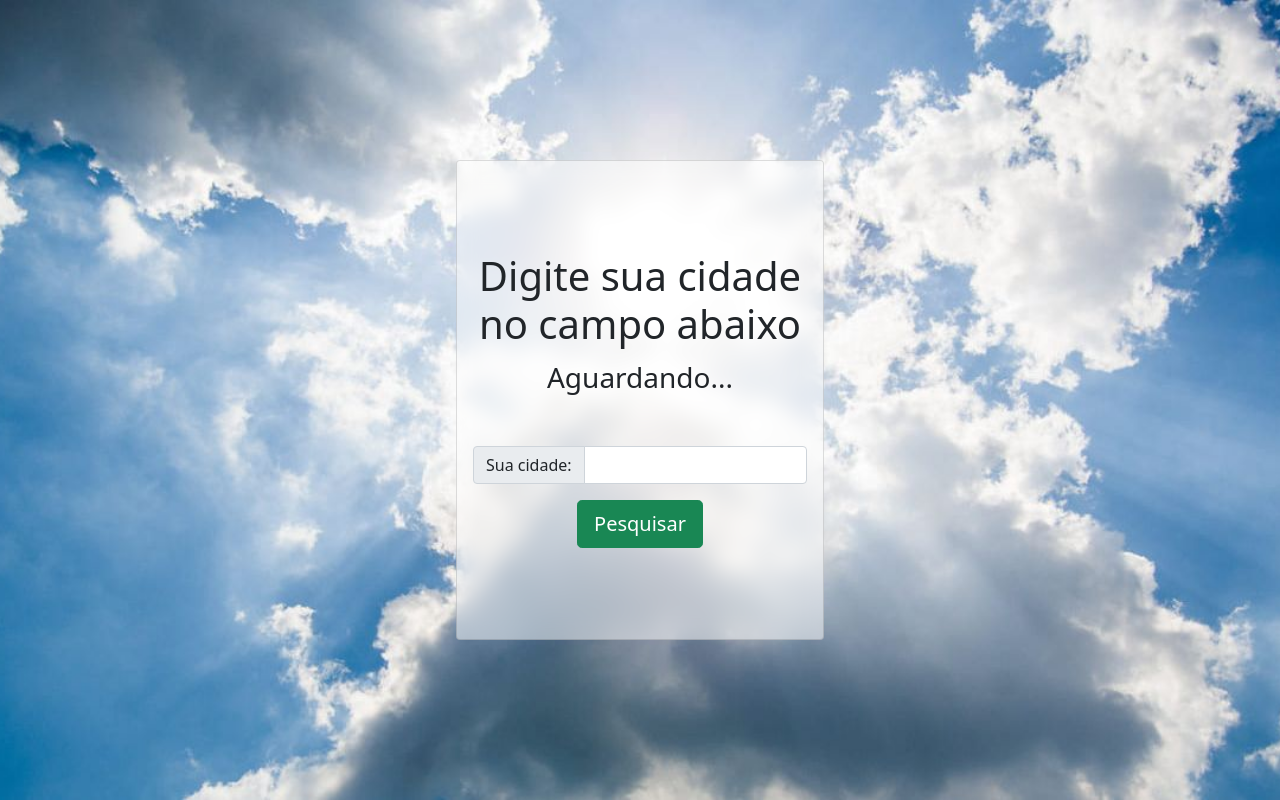
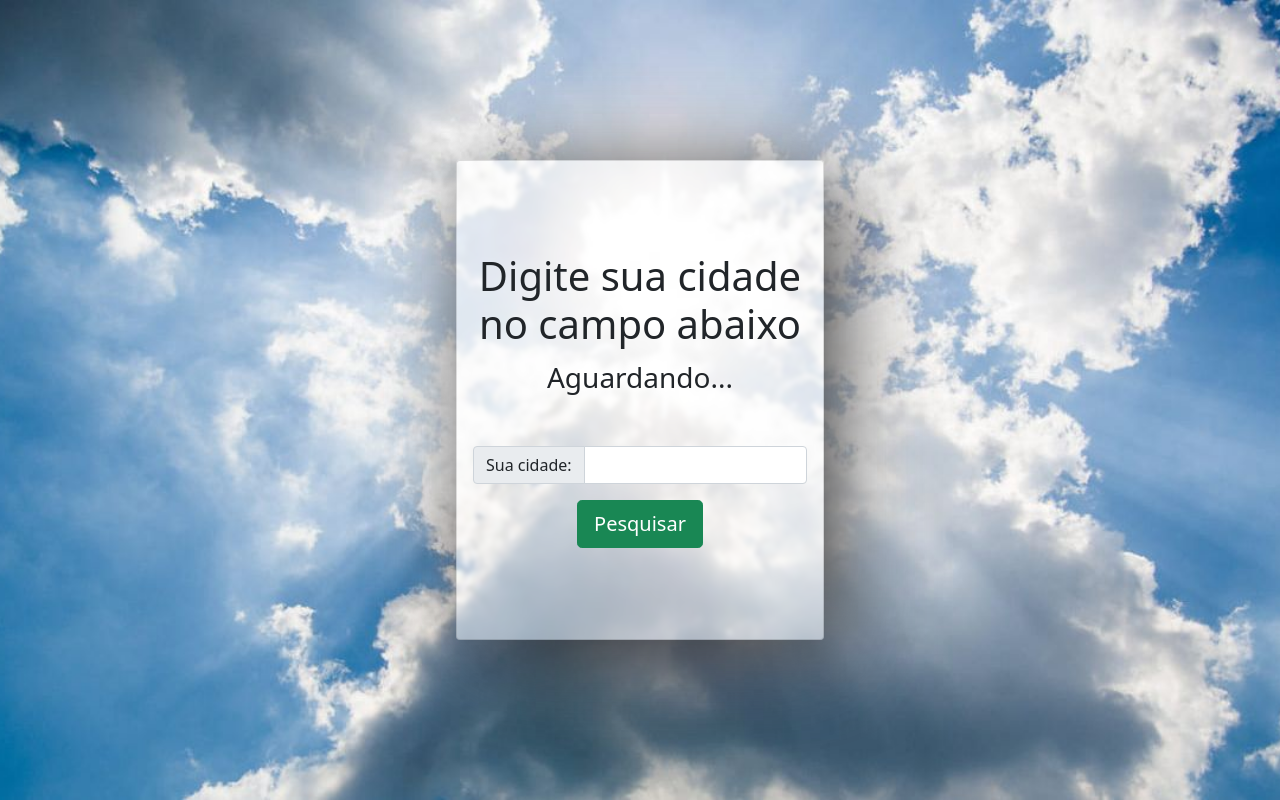
Before and after one commit to vinicius9141/siteclimatempo, a plain HTML site: page index.html in a window 1280 px wide. Drawn offline with nearby package versions, Linux system fonts and the light colour scheme.

Commit message:
Alteração no CSS boxshadow

```diff
--- a/src/CSS/style.css
+++ b/src/CSS/style.css
@@ -19,9 +19,10 @@ html , body{
 }
 
 .cardWeather{
-    -webkit-backdrop-filter: blur(10px);
-    backdrop-filter: blur(10px);
-    background-color: #ffffff80;
+    -webkit-backdrop-filter: blur(2px);
+    backdrop-filter: blur(2px);
+    background-color: #ffffff7a;
+    box-shadow: 15px 16px 95px #383737;
 }
 
 .bodyWeather{
```
